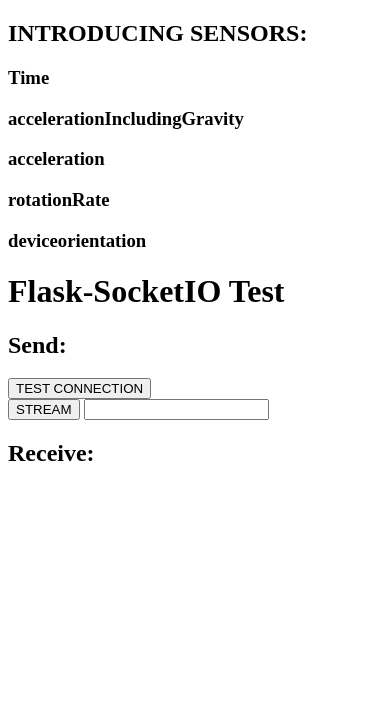
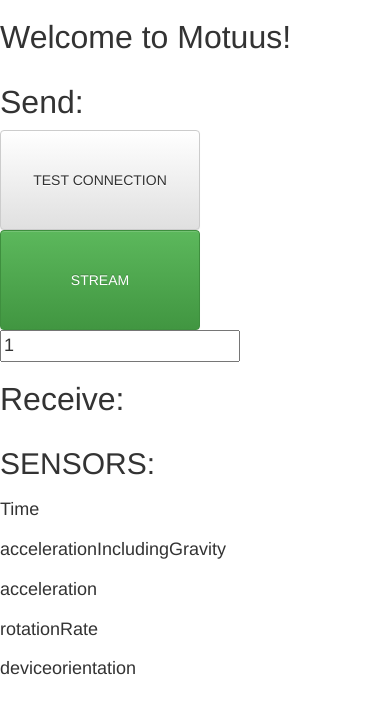
Before and after one commit to Vysybyl/motuus, a Flask app: page / in a window 390 px wide. Shown: the top 714 px of the page. Run offline with Flask 2, Linux system fonts and the light colour scheme; some libraries are stand-ins or nearby versions.

Commit message:
Rearranged the javascript in HTML template. Still not responsive.

```diff
--- a/web/home.py
+++ b/web/home.py
@@ -14,7 +14,8 @@ socketio = SocketIO(app)
 
 @app.route('/')
 def index():
-    return render_template('index.html')
+    return render_template('home.html')
+    # return render_template('index.html')
 
 
 @socketio.on('my event', namespace='/test')
--- /dev/null
+++ b/web/templates/home.html
@@ -0,0 +1,200 @@
+<!DOCTYPE HTML>
+<html>
+<head>
+    <title>Motuus Connection Page</title>
+    <script type="text/javascript" src="https://code.jquery.com/jquery-1.4.2.min.js"></script>
+    <script type="text/javascript" src="https://cdnjs.cloudflare.com/ajax/libs/socket.io/1.3.5/socket.io.min.js"></script>
+    <!-- Latest compiled and minified CSS -->
+    <link rel="stylesheet" href="https://maxcdn.bootstrapcdn.com/bootstrap/3.3.6/css/bootstrap.min.css" integrity="sha384-1q8mTJOASx8j1Au+a5WDVnPi2lkFfwwEAa8hDDdjZlpLegxhjVME1fgjWPGmkzs7" crossorigin="anonymous">
+
+    <!-- Optional theme -->
+    <link rel="stylesheet" href="https://maxcdn.bootstrapcdn.com/bootstrap/3.3.6/css/bootstrap-theme.min.css" integrity="sha384-fLW2N01lMqjakBkx3l/M9EahuwpSfeNvV63J5ezn3uZzapT0u7EYsXMjQV+0En5r" crossorigin="anonymous">
+
+    <!-- Latest compiled and minified JavaScript -->
+    <script src="https://maxcdn.bootstrapcdn.com/bootstrap/3.3.6/js/bootstrap.min.js" integrity="sha384-0mSbJDEHialfmuBBQP6A4Qrprq5OVfW37PRR3j5ELqxss1yVqOtnepnHVP9aJ7xS" crossorigin="anonymous"></script>
+
+    <script type="text/javascript">
+
+        var TIMESTAMP = 'tim';
+
+var ACCELEROMETER = 'acc';  // Same as Acceleration including gravity
+var GYROSCOPE = 'gyr'; // Same as Rotation Rate
+var MAGNETOMETER = 'mag';
+var GRAVITY = 'gra';
+var LINEAR_ACCELERATION = 'lac';  // Same as Acceleration
+var ORIENTATION = 'ori';  // Same as DeviceOrientation
+
+var DATA = {};
+
+DATA[TIMESTAMP]=[]
+DATA[ACCELEROMETER]=[]
+DATA[GYROSCOPE]=[]
+DATA[MAGNETOMETER]=[]
+DATA[GRAVITY]=[]
+DATA[LINEAR_ACCELERATION]=[]
+DATA[ORIENTATION]=[]
+
+$(document).ready(function(){
+    if(window.DeviceMotionEvent){
+      window.addEventListener("devicemotion", motion, false);
+  }else{
+      var err = "DeviceMotionEvent is not supported";
+      console.log(err);
+      $("#accelerationIncludingGravityValues").text(err);
+
+      $("#accelerationValues").text(err);
+
+      $("#rotationRateValues").text(err);
+  }
+  function motion(event){
+   var t = Date.now();
+   $("#time").text(t);
+   var aIg = buildList( event.accelerationIncludingGravity.x,
+                        event.accelerationIncludingGravity.y,
+                        event.accelerationIncludingGravity.z);
+   console.log(aIg);
+   $("#accelerationIncludingGravityValues").html(aIg);
+   DATA[ACCELEROMETER]=[event.accelerationIncludingGravity.x,
+   event.accelerationIncludingGravity.y,
+   event.accelerationIncludingGravity.z]
+
+
+   var a = buildList( event.acceleration.x,
+                        event.acceleration.y,
+                        event.acceleration.z);
+   console.log(a);
+   $("#accelerationValues").html(a);
+   DATA[LINEAR_ACCELERATION]=[event.acceleration.x,
+   event.acceleration.y,
+   event.acceleration.z]
+
+   var rR =  buildList( event.rotationRate.alpha,
+                        event.rotationRate.beta,
+                        event.rotationRate.gamma);
+   console.log(rR);
+   $("#rotationRateValues").html(rR);
+   DATA[GYROSCOPE]=[event.rotationRate.alpha,
+   event.rotationRate.beta,
+   event.rotationRate.gamma]
+
+}
+
+if(window.DeviceOrientationEvent){
+  window.addEventListener("deviceorientation", orientation, false);
+}else{
+  var err2 = "DeviceOrientationEvent is not supported";
+  console.log(err2);
+  $("#deviceorientationValues").text(err2);
+}
+function orientation(event){
+  var m =  buildList( event.alpha,
+                        event.beta,
+                        event.gamma);
+  console.log(m);
+  $("#deviceorientationValues").html(m);
+  DATA[ORIENTATION]=[event.alpha,
+  event.beta,
+  event.gamma]
+}
+function buildList(x, y, z) {
+    return "<ul><li>" +  x + "</li><li>" + y + "</li><li>" + z + "</li></ul>";
+}
+});
+
+
+</script>
+<script type="text/javascript" charset="utf-8">
+    var STREAMING = false;
+
+    $(document).ready(function(){
+            namespace = '/test'; // change to an empty string to use the global namespace
+            // the socket.io documentation recommends sending an explicit package upon connection
+            // this is specially important when using the global namespace
+            var socket = io.connect('http://' + document.domain + ':' + location.port + namespace);
+            // event handler for server sent data
+            // the data is displayed in the "Received" section of the page
+            socket.on('my response', function(msg) {
+                $('#log').text('Received #' + msg.count + ': ' + msg.data);
+                console.log("Received as my response "+msg.data);
+            });
+            // event handler for new connections
+            socket.on('connect', function() {
+                socket.emit('my event', {data: 'I\'m connected!'});
+            });
+            $('#btnTest').click(function() {
+                console.log('Button TEST CONNECTION clicked');
+                socket.emit('my event', {data: 'TEST CONNECTION button was clicked'});
+            });
+            $('form#btnStream').submit(function( event ) {
+                STREAMING = !STREAMING;
+                if(STREAMING){
+                    $('#innerBtnStream').removeClass('btn-success').addClass('btn-info')
+                }
+                else{
+                    $('#innerBtnStream').removeClass('btn-info').addClass('btn-success')
+                }
+                var f = parseFloat($( "[name='frequency']" ).val());
+                if (isNaN(f) || f<=0 || f > 20){
+                    f = 0.5;
+                }
+                var freq = 1000/f ;
+                setInterval(stream, freq);
+                event.preventDefault();
+            });
+            stream = function(){
+              if(STREAMING){
+               DATA[TIMESTAMP] = Date.now();
+               socket.emit('my event', {data: DATA});
+           }
+       };
+   });
+</script>
+<style>
+body {font-size:large;}
+h1, h3 {font-size: xx-large;}
+</style>
+</head>
+
+<body>
+    <div class="container">
+    <div class="row"><h1>Welcome to Motuus!</h1></div>
+        <div class="row"><h3>Send:</h3></div>
+        <div class="row">
+            <button id="btnTest" class="btn btn-default" style="width:200px;height:100px">TEST CONNECTION</button>
+        </div>
+        <div class="row">
+        <div class="cl-md-12">
+            <form id="btnStream">
+                <input type="submit" style="width:200px;height:100px" id="innerBtnStream" value="STREAM" class="btn btn-success">
+                <input type="number" name="frequency" value=1>
+            </form>
+            </div>
+        </div>
+        <div class="row"><h3>Receive:</h3></div>
+        <div id="log" class="row"></div>
+        <div class="row"><h2>SENSORS:</h2></div>
+        <div class="row"><h4>Time</h4></div>
+        <div class="row" id="time">
+
+        </div>
+        <div class="row"><h4>accelerationIncludingGravity</h4></div>
+        <div class="row" id="accelerationIncludingGravityValues">
+
+        </div>
+        <div class="row"><h4>acceleration</h4></div>
+        <div class="row" id="accelerationValues">
+
+        </div>
+        <div class="row"><h4>rotationRate</h4></div>
+        <div class="row" id="rotationRateValues">
+
+        </div>
+
+        <div class="row"><h4>deviceorientation</h4></div>
+        <div class="row" id="deviceorientationValues">
+
+        </div>
+    </div>
+
+</body>
+</html>
--- a/web/templates/index.html
+++ b/web/templates/index.html
@@ -1,9 +1,18 @@
 <!DOCTYPE HTML>
 <html>
 <head>
-    <title>Flask-SocketIO Test</title>
+    <title>Motuus Connection Page</title>
     <script type="text/javascript" src="//code.jquery.com/jquery-1.4.2.min.js"></script>
     <script type="text/javascript" src="//cdnjs.cloudflare.com/ajax/libs/socket.io/1.3.5/socket.io.min.js"></script>
+	<!-- Latest compiled and minified CSS -->
+	<link rel="stylesheet" href="https://maxcdn.bootstrapcdn.com/bootstrap/3.3.6/css/bootstrap.min.css" integrity="sha384-1q8mTJOASx8j1Au+a5WDVnPi2lkFfwwEAa8hDDdjZlpLegxhjVME1fgjWPGmkzs7" crossorigin="anonymous">
+
+	<!-- Optional theme -->
+	<link rel="stylesheet" href="https://maxcdn.bootstrapcdn.com/bootstrap/3.3.6/css/bootstrap-theme.min.css" integrity="sha384-fLW2N01lMqjakBkx3l/M9EahuwpSfeNvV63J5ezn3uZzapT0u7EYsXMjQV+0En5r" crossorigin="anonymous">
+
+	<!-- Latest compiled and minified JavaScript -->
+	<script src="https://maxcdn.bootstrapcdn.com/bootstrap/3.3.6/js/bootstrap.min.js" integrity="sha384-0mSbJDEHialfmuBBQP6A4Qrprq5OVfW37PRR3j5ELqxss1yVqOtnepnHVP9aJ7xS" crossorigin="anonymous"></script>
+
     <script type="text/javascript">
 
 var TIMESTAMP = 'tim';
@@ -137,51 +146,53 @@ if(window.DeviceMotionEvent){
     </script>
 </head>
 <body>
-<h2>INTRODUCING SENSORS: </h2>
-<div>
+<div class="container">
+<h1>Welcome to Motuus!</h1>
+<h2>Send:</h2>
+<div class="row">
+    <button id="btnTest">TEST CONNECTION</button>
+</div>
+<div class="row">
+    <form id="btnStream">
+        <input type="submit" value="STREAM">
+        <input type="number" name="frequency" value=1>
+    </form>
+</div>
+<h2>Receive:</h2>
+<div id="log" class="row"></div>
+<h2>SENSORS:</h2>
+<div class="row">
     <h3>Time</h3>
     <div id="time">
 
     </div>
 </div>
-<div>
+<div class="row">
     <h3>accelerationIncludingGravity</h3>
     <div id="accelerationIncludingGravityValues">
 
     </div>
 </div>
-<div>
+<div class="row">
     <h3>acceleration</h3>
     <div id="accelerationValues">
 
     </div>
 </div>
-<div>
+<div class="row">
     <h3>rotationRate</h3>
     <div id="rotationRateValues">
 
     </div>
 </div>
 
-<div>
+<div class="row">
     <h3>deviceorientation</h3>
     <div id="deviceorientationValues">
 
     </div>
 </div>
+</div>
 
-<h1>Flask-SocketIO Test</h1>
-<h2>Send:</h2>
-<div>
-    <button id="btnTest">TEST CONNECTION</button>
-</div>
-<div>
-    <form id="btnStream">
-        <input type="submit" value="STREAM">
-        <input type="text" name="frequency">
-    </form>
-</div>
-<h2>Receive:</h2>
-<div id="log"></div>
 </body>
 </html>
```
Also changed, not shown: base_player.py (+10 -7 lines), movement/movement.py (+12 -3 lines), player.py (+2 -11 lines), visualize/tests.py (+1 -15 lines).
